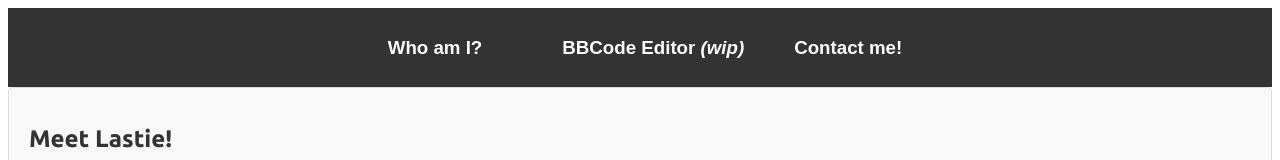
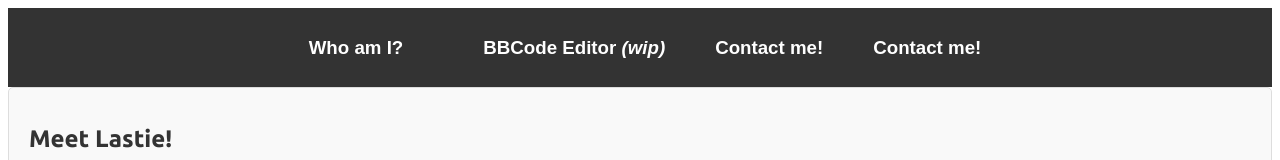
Before and after one commit to michaelcup405/LastieOS, a plain HTML site: page index.html in a window 1280 px wide. Shown: the top 160 px of the page. Drawn offline with Linux system fonts and the light colour scheme.

Commit message:
Update index.html

```diff
--- a/index.html
+++ b/index.html
@@ -129,6 +129,9 @@
             <a href="/LastieOS/contact/">
                 <h3 id="3">Contact me!</h3>
             </a>
+            <a href="/LastieOS/apk.html">
+                <h3 id="4">Contact me!</h3>
+            </a>
         </p>
     </div>
     <div id="padding">
```
